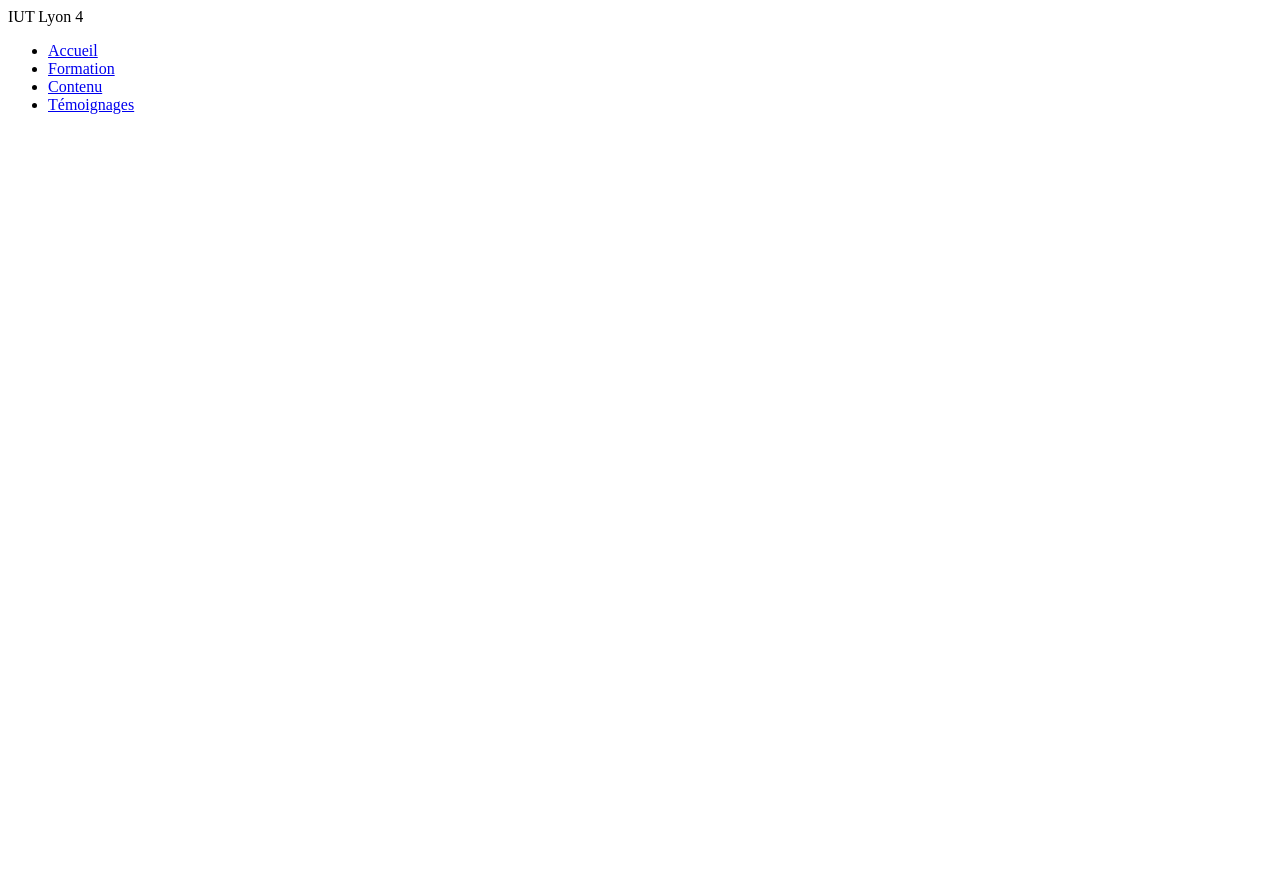
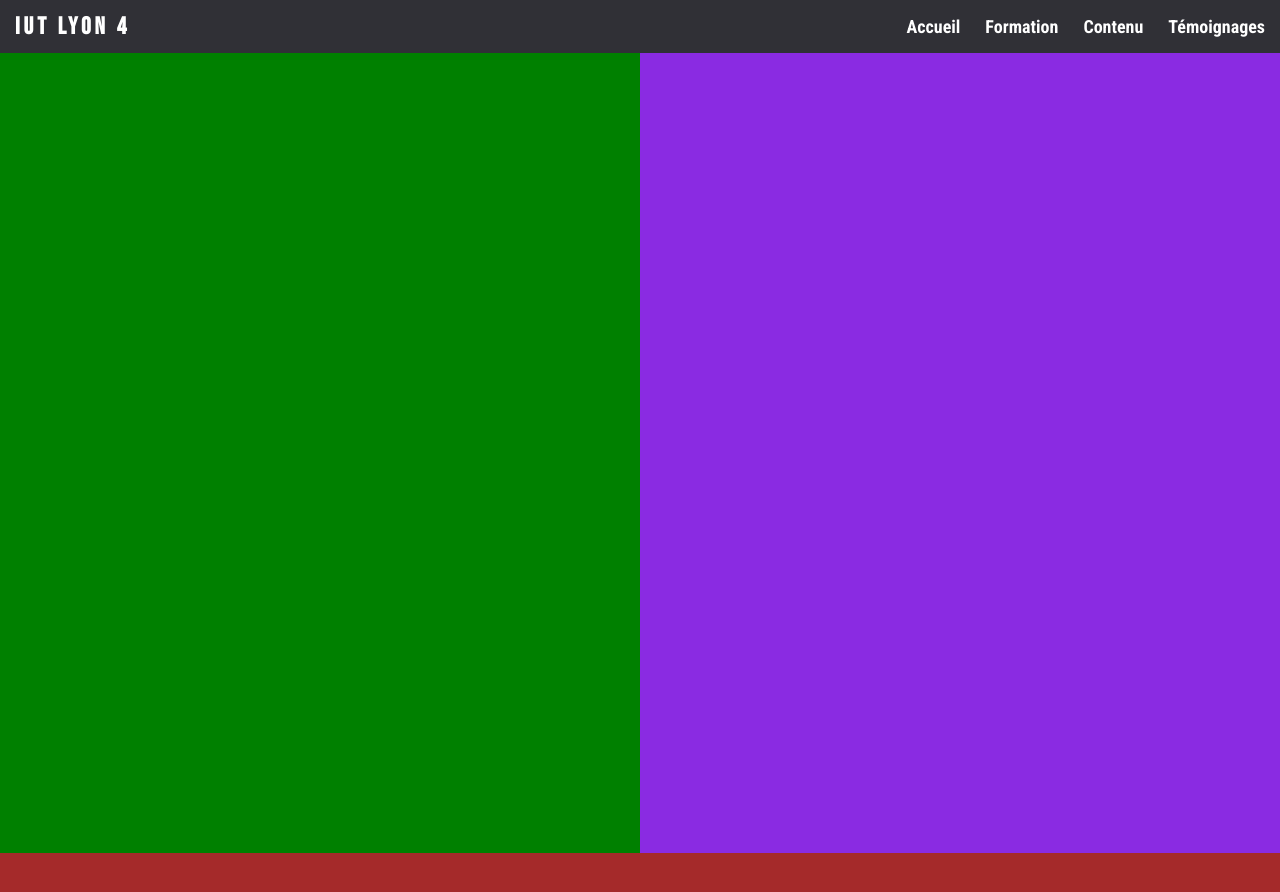
Before and after one commit to ECurvat/SAE-S1.05, a plain HTML site: page temoignages.html in a window 1280 px wide. Shown: the top 892 px of the page. Before the commit the page ends 800 px from the top, so only its background shows below. Drawn offline with Linux system fonts and the light colour scheme.

Commit message:
modif sur la page et css

```diff
--- a/styletemoign.css
+++ b/styletemoign.css
@@ -0,0 +1,39 @@
+@import url('https://fonts.googleapis.com/css2?family=Roboto+Condensed:wght@300;700&display=swap');
+@import url('https://fonts.googleapis.com/css2?family=Bebas+Neue&display=swap');
+
+main{
+    display: flex;
+    flex-direction: column;
+}
+section{
+    border: radius 10px;;
+}
+
+.poursuite{
+    display: flex;
+    flex-direction: column;
+}
+
+.top{
+    background-color: blueviolet;
+    width:100vw;
+    height: 100vh;
+}
+
+.mid{
+    background-color: brown;
+    width:100vw;
+    height: 100vh;
+}
+
+.bot{
+    background-color: cyan;
+    width:100vw;
+    height: 100vh;
+}
+
+.card{
+    background-color: green;
+    width: 50vw;
+    height:100vh ;
+}
--- a/temoignages.html
+++ b/temoignages.html
@@ -2,6 +2,8 @@
 <html lang="fr">
 <head>
     <meta charset="UTF-8">
+    <link rel="stylesheet" href="css/nav.css">
+    <link rel="stylesheet" href="styletemoign.css">
     <title>temoignages</title>
 </head>
 <body>
@@ -26,9 +28,19 @@
     </nav>
 
     <main>
-        <div class="top"></div>
-        <div class=mid></div>
-        <div class="bot"></div>
+        <section class="poursuite">
+            <section class="top">
+                <div class="card"></div>
+                <div class="card"></div>
+                <div class="card"></div>
+            </section>
+            <section class=mid>
+
+            </section>
+            <section class="bot">
+
+            </section>
+        </section>
     </main>
 </body>
 </html>
```
